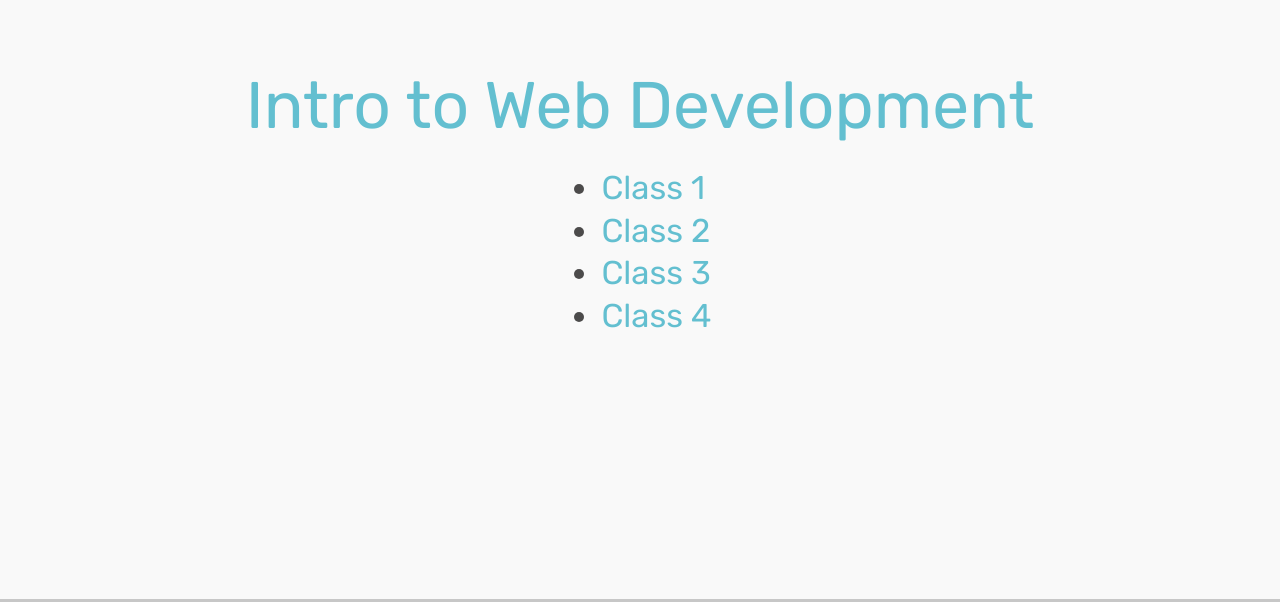
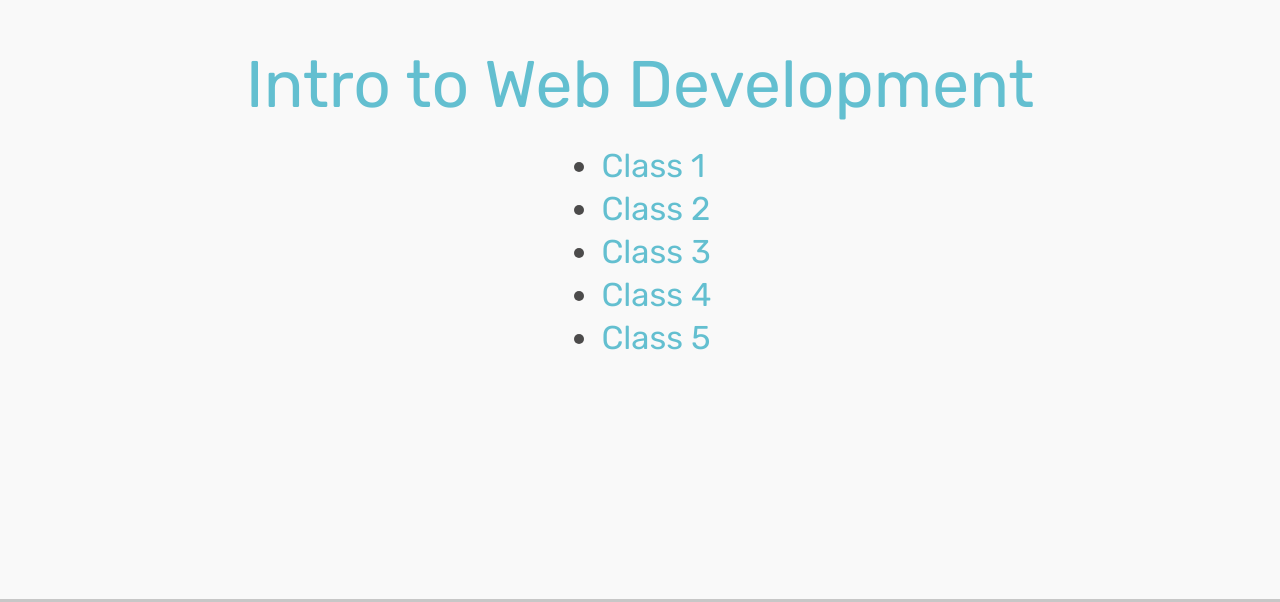
Before and after one commit to SViccari/web-development-intro, a website: page index.html in a window 1280 px wide. Shown: the part 198-800 px from the top of the page. Drawn offline with Linux system fonts and the light colour scheme.

Commit message:
add link to class 5 slides

```diff
--- a/index.html
+++ b/index.html
@@ -36,6 +36,7 @@
             <li><a href="class2.html">Class 2</a></li>
             <li><a href="class3.html">Class 3</a></li>
             <li><a href="class4.html">Class 4</a></li>
+            <li><a href="class5.html">Class 5</a></li>
           </ul>
         </section>
       </div>
```
